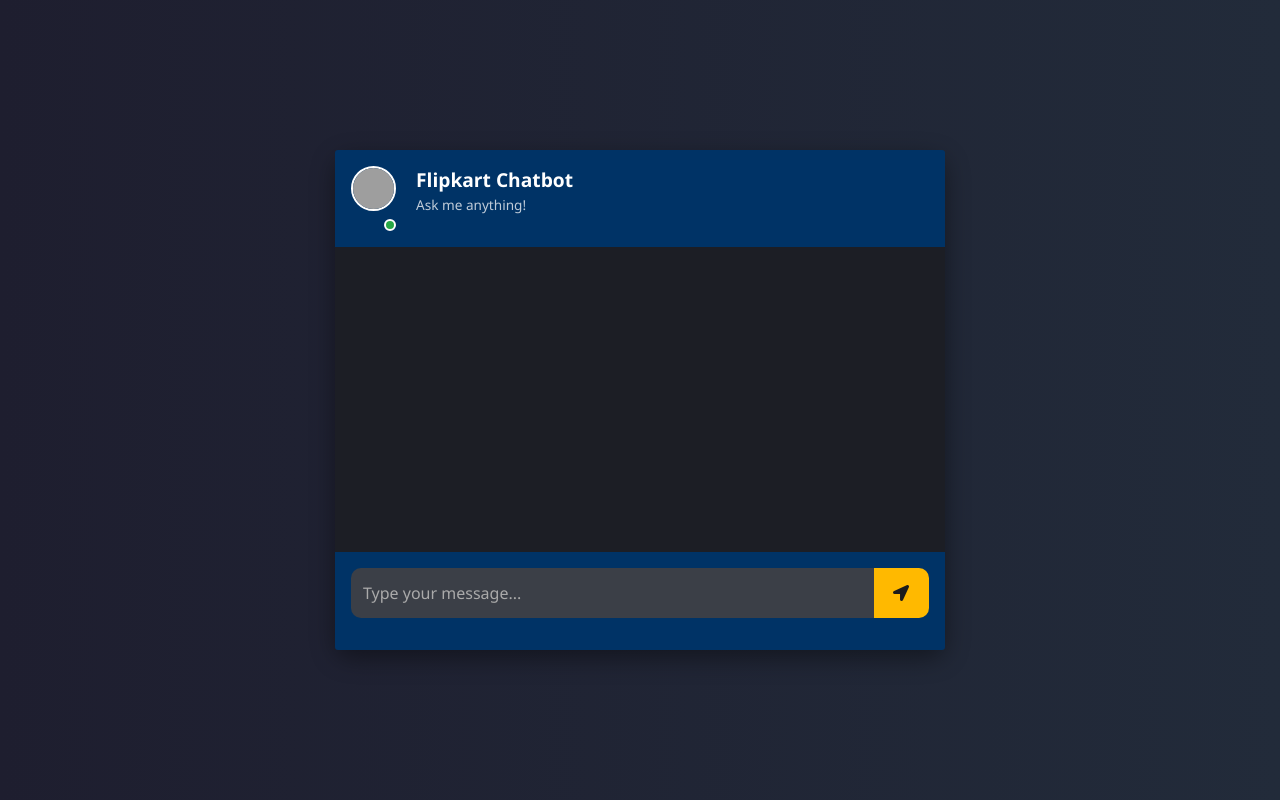
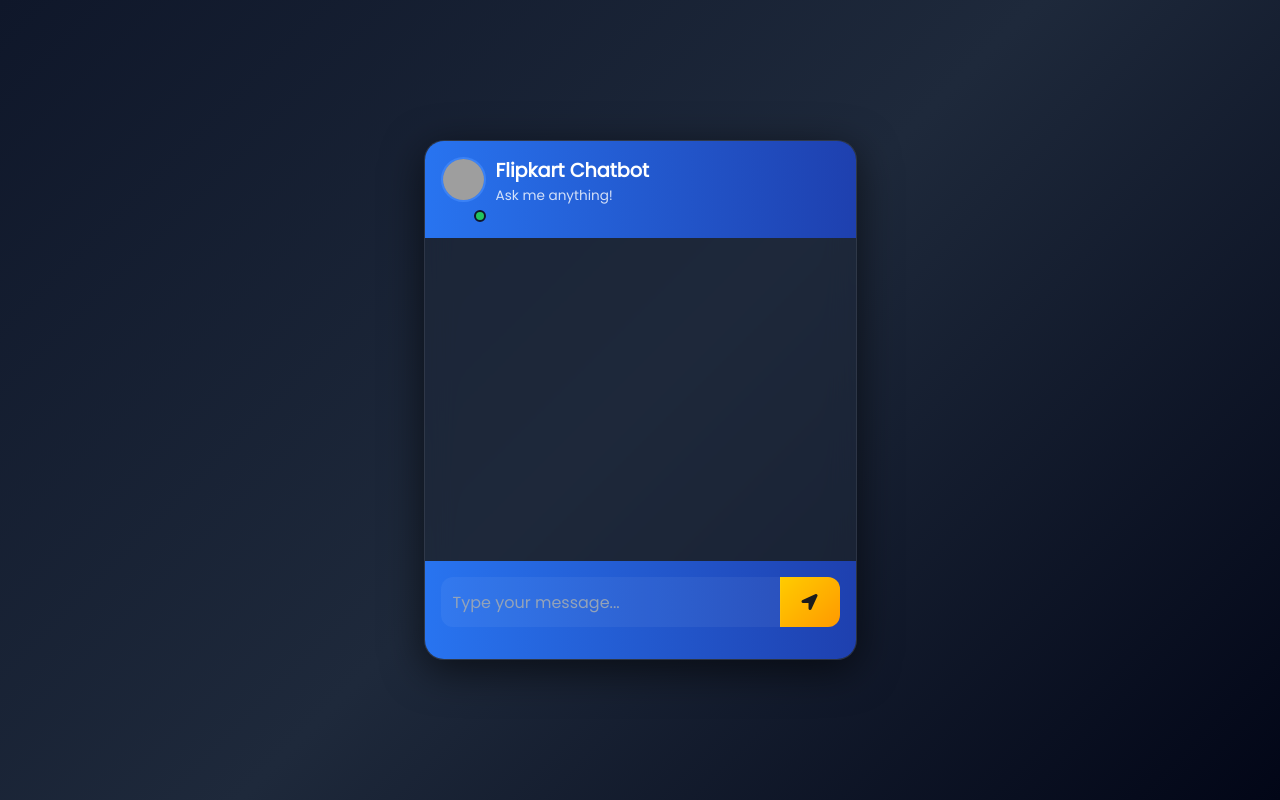
Before and after one commit to Adarshco/FLIPKART-PRODUCT-RECOMMANDER-SYSTEM25, a Flask app: page / in a window 1280 px wide. Run offline with Flask 3, Linux system fonts and the light colour scheme; some libraries are stand-ins or nearby versions; grey boxes are pictures that could not be loaded.

Commit message:
docker add

```diff
--- a/static/style.css
+++ b/static/style.css
@@ -1,97 +1,118 @@
+/* Global Styles */
 body, html {
     height: 100%;
     margin: 0;
-    background: linear-gradient(to right, #1e1e2f, #222b3a);
-    font-family: 'Segoe UI', Tahoma, Geneva, Verdana, sans-serif;
-    color: #f1f1f1;
+    background: linear-gradient(135deg, #0f172a, #1e293b, #020617);
+    font-family: 'Poppins', 'Segoe UI', sans-serif;
+    color: #e2e8f0;
 }
 
+/* Center Chat */
 .chat {
     margin: auto;
+    display: flex;
+    align-items: center;
+    justify-content: center;
 }
 
+/* Card Design */
 .card {
-    height: 500px;
-    border-radius: 15px;
-    background-color: #2c2f36;
-    box-shadow: 0 8px 24px rgba(0, 0, 0, 0.4);
-    border: none;
+    height: 520px;
+    border-radius: 20px;
+    background: rgba(30, 41, 59, 0.6);
+    backdrop-filter: blur(15px);
+    -webkit-backdrop-filter: blur(15px);
+    box-shadow: 0 10px 40px rgba(0, 0, 0, 0.6);
+    border: 1px solid rgba(255, 255, 255, 0.08);
+    overflow: hidden;
+    transition: 0.3s ease;
 }
 
+.card:hover {
+    transform: translateY(-5px);
+}
+
+/* Header & Footer */
 .card-header,
 .card-footer {
-    background-color: #003366;
+    background: linear-gradient(90deg, #2874f0, #1e40af);
     border: none;
     padding: 1rem;
     color: white;
 }
 
+/* User Info */
 .card-header .user_info span {
     font-size: 1.2rem;
-    font-weight: bold;
-    color: #ffffff;
+    font-weight: 600;
 }
 
 .card-header .user_info p {
     font-size: 0.85rem;
-    color: rgba(255, 255, 255, 0.75);
+    opacity: 0.8;
 }
 
+/* Chat Body */
 .msg_card_body {
     overflow-y: auto;
     padding: 1rem;
-    background-color: #1c1e25;
+    background: transparent;
 }
 
+/* Input Section */
 .input-group {
     display: flex;
     width: 100%;
 }
 
+/* Input Field */
 .type_msg {
-    background-color: #3b3f47;
+    background: rgba(255, 255, 255, 0.05);
     border: none;
-    color: #ffffff !important;  /* Ensures visible text */
+    color: #fff;
     height: 50px;
     padding: 12px;
-    border-radius: 10px 0 0 10px;
-    caret-color: #ffb900;  /* Optional: yellow cursor */
+    border-radius: 12px 0 0 12px;
+    transition: 0.3s;
 }
 
 .type_msg::placeholder {
-    color: #aaaaaa;  /* Lighter grey for placeholder text */
-    opacity: 1;
+    color: #94a3b8;
 }
 
 .type_msg:focus {
     outline: none;
-    background-color: #4a4e57;
+    background: rgba(255, 255, 255, 0.1);
 }
 
+/* Send Button */
 .send_btn {
-    background-color: #ffb900;
+    background: linear-gradient(135deg, #ffcc00, #ff9900);
     color: #1c1c1c;
     border: none;
-    padding: 0 20px;
-    border-radius: 0 10px 10px 0;
+    padding: 0 22px;
+    border-radius: 0 12px 12px 0;
     cursor: pointer;
+    font-weight: bold;
     transition: 0.3s ease;
-    font-weight: bold;
 }
 
 .send_btn:hover {
-    background-color: #f6a400;
+    background: linear-gradient(135deg, #ffd633, #ffaa00);
+    transform: scale(1.05);
 }
 
+/* User Image */
 .user_img,
 .user_img_msg {
     height: 45px;
     width: 45px;
     border-radius: 50%;
-    border: 2px solid #fff;
+    border: 2px solid #3b82f6;
     object-fit: cover;
 }
 
+/* Online Indicator */
 .img_cont {
     position: relative;
     margin-right: 10px;
@@ -101,47 +122,49 @@ body, html {
     position: absolute;
     height: 12px;
     width: 12px;
-    background-color: #28a745;
+    background: #22c55e;
     border-radius: 50%;
     bottom: 0;
     right: 0;
-    border: 2px solid white;
+    border: 2px solid #0f172a;
 }
 
-.user_info {
-    margin-left: 10px;
-}
-
-.msg_cotainer,
-.msg_cotainer_send {
+/* Message Bubbles */
+.msg_container,
+.msg_container_send {
     max-width: 70%;
     padding: 12px 16px;
     border-radius: 20px;
     position: relative;
-    word-wrap: break-word;
     font-size: 0.95rem;
-    line-height: 1.4;
+    line-height: 1.5;
+    transition: 0.3s ease;
 }
 
-.msg_cotainer {
-    background-color: #0056b3;
-    color: #ffffff;
+/* Incoming Message */
+.msg_container {
+    background: linear-gradient(135deg, #2563eb, #1d4ed8);
+    color: #fff;
     margin-left: 10px;
+    box-shadow: 0 5px 15px rgba(37, 99, 235, 0.4);
 }
 
-.msg_cotainer_send {
-    background-color: #2e7d32;
-    color: #ffffff;
+/* Sent Message */
+.msg_container_send {
+    background: linear-gradient(135deg, #16a34a, #15803d);
+    color: #fff;
     margin-right: 10px;
     margin-left: auto;
+    box-shadow: 0 5px 15px rgba(22, 163, 74, 0.4);
 }
 
+/* Time */
 .msg_time,
 .msg_time_send {
-    font-size: 0.75rem;
+    font-size: 0.7rem;
     position: absolute;
     bottom: -18px;
-    color: #bbb;
+    color: #94a3b8;
 }
 
 .msg_time {
@@ -152,16 +175,26 @@ body, html {
     right: 0;
 }
 
+/* Scrollbar */
+.msg_card_body::-webkit-scrollbar {
+    width: 6px;
+}
+
+.msg_card_body::-webkit-scrollbar-thumb {
+    background: #475569;
+    border-radius: 10px;
+}
+
+/* Responsive */
 @media (max-width: 576px) {
     .card {
         height: 100vh;
         border-radius: 0;
     }
 
-    .msg_cotainer,
-    .msg_cotainer_send {
+    .msg_container,
+    .msg_container_send {
         max-width: 85%;
-        font-size: 0.9rem;
     }
 
     .user_img,
--- a/templates/index.html
+++ b/templates/index.html
@@ -1,4 +1,4 @@
-<link href="//maxcdn.bootstrapcdn.com/bootstrap/4.1.1/css/bootstrap.min.css" rel="stylesheet" id="bootstrap-css">
+<link href="https://fonts.googleapis.com/css2?family=Poppins&display=swap" rel="stylesheet">
 <script src="//maxcdn.bootstrapcdn.com/bootstrap/4.1.1/js/bootstrap.min.js"></script>
 <script src="//cdnjs.cloudflare.com/ajax/libs/jquery/3.2.1/jquery.min.js"></script>
 
```
